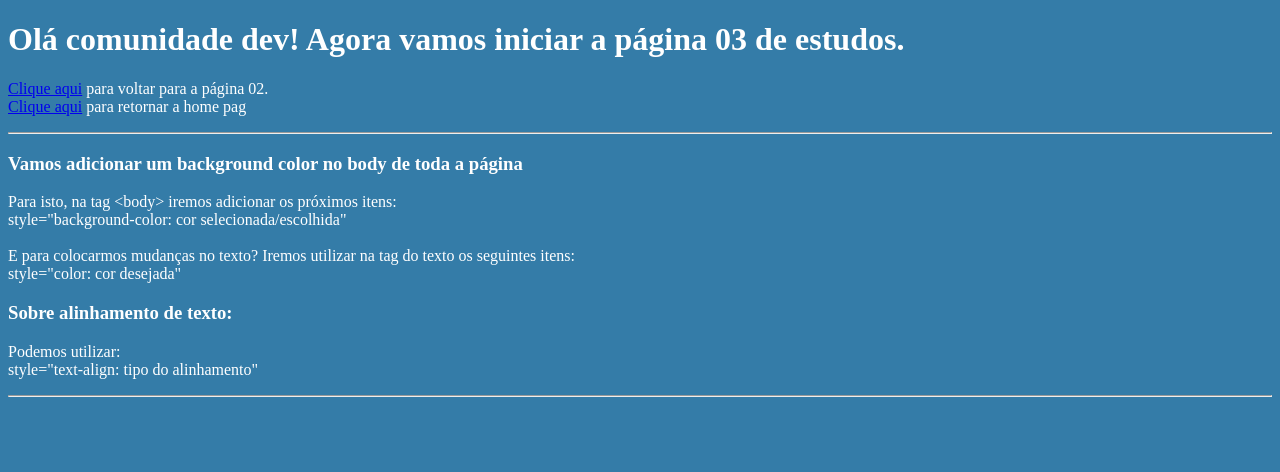
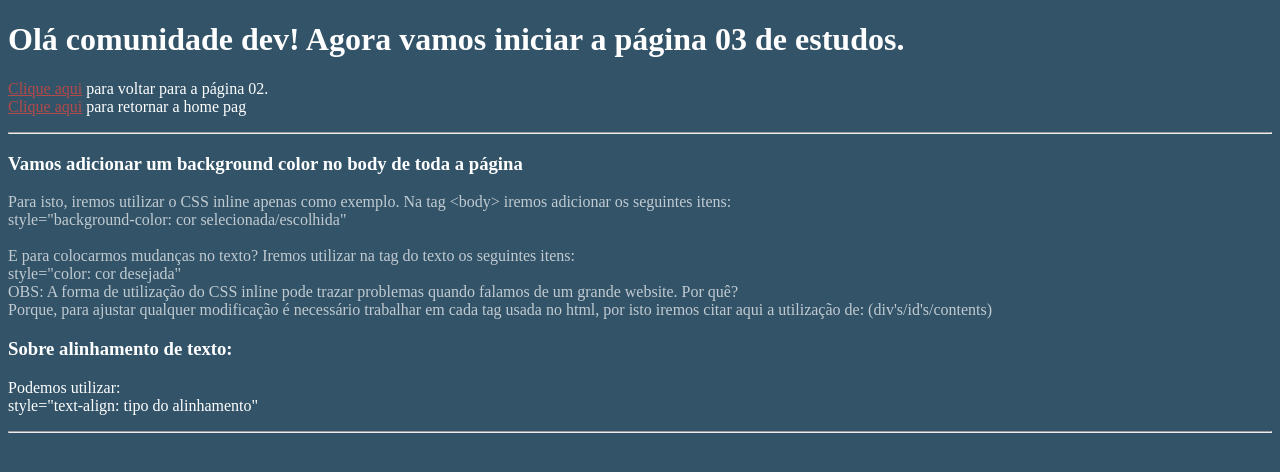
Before and after one commit to ViniciusEderman/Html-Css-Course, a plain HTML site: page Html-Css/index3.html in a window 1280 px wide. Drawn offline with Linux system fonts and the light colour scheme.

Commit message:
adicionando css inline

```diff
--- a/Html-Css/index3.html
+++ b/Html-Css/index3.html
@@ -9,28 +9,34 @@
     <title>Página 03</title>
 </head>
 
-<body style="background-color: rgb(52, 124, 168);">
+<body style="background-color: rgb(50, 83, 104);">
     <h1 style="color: #fff;">Olá comunidade dev! Agora vamos iniciar a página 03 de estudos.</h1>
     <p style="color: #fff;">
-      <a href="index2.html" rel="prev">Clique aqui</a> para voltar para a página 02.
+        <a href="index2.html" rel="prev" style="color: rgb(179, 74, 74);">Clique aqui</a> para voltar para a página 02.
         <br>
-      <a href="index.html" rel="prev">Clique aqui</a> para retornar a home pag
+        <a href="index.html" rel="prev" style="color: rgb(179, 74, 74);">Clique aqui</a> para retornar a home pag
         <hr>
     </p>
 
     <h3 style="color: #fff;">Vamos adicionar um background color no body de toda a página</h3>
-  <p style="color: #fff;">
-      Para isto, na tag &lt;body&gt; iremos adicionar os próximos itens:
+    <p style="color: rgba(255, 255, 255, 0.699);">
+        Para isto, iremos utilizar o CSS inline apenas como exemplo. Na tag &lt;body&gt; iremos adicionar os seguintes
+        itens:
         <br>
         style="background-color: cor selecionada/escolhida"
         <br> <br>
         E para colocarmos mudanças no texto? Iremos utilizar na tag do texto os seguintes itens:
         <br>
         style="color: cor desejada"
+        <br>
+        OBS: A forma de utilização do CSS inline pode trazar problemas quando falamos de um grande website. Por quê?
+        <br>
+        Porque, para ajustar qualquer modificação é necessário trabalhar em cada tag usada no html, por isto iremos
+        citar aqui a utilização de: (div's/id's/contents)
     </p>
 
     <h3 style="color: #fff;">Sobre alinhamento de texto:</h3>
-  <p style="text-align: justify; color: #fff;" >
+    <p style="text-align: justify; color: #fff;">
         Podemos utilizar: <br>
         style="text-align: tipo do alinhamento"
         <hr>
```
Lines whose indentation alone changed are shown as unchanged.
